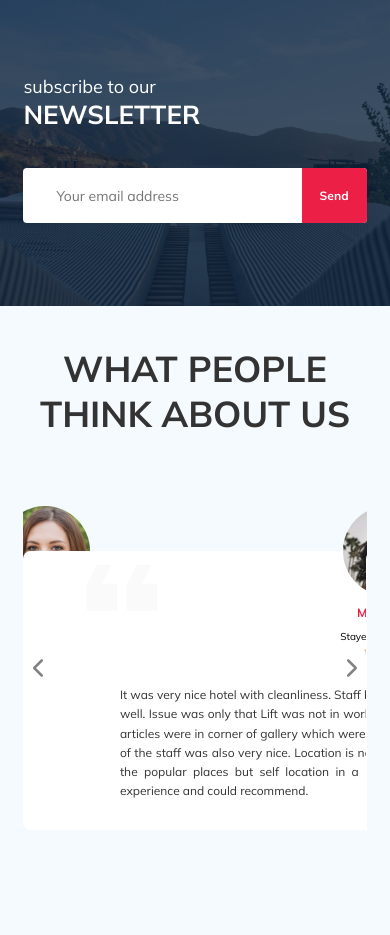
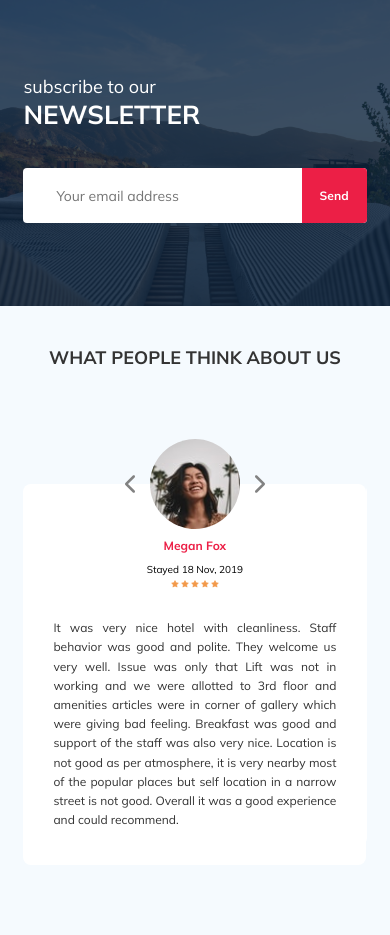
Before and after one commit to AlenaBM/tour-plan, a PHP site: page / in a window 390 px wide. Shown: the part 941-1876 px from the top of the page. Before the commit the page ends 1739 px from the top, so only its background shows below. Run offline with PHP 8.4, Linux system fonts and the light colour scheme.

Commit message:
create media for section reviews

```diff
--- a/css/style.css
+++ b/css/style.css
@@ -945,7 +945,7 @@ template {
   background-color: #fff;
   border-radius: 8px;
   margin: 45px auto 0;
-  width: 730px;
+  max-width: 730px;
   padding: 0 62px 30px;
   position: relative;
   -webkit-box-sizing: border-box;
@@ -1035,6 +1035,7 @@ template {
   line-height: 160%;
   text-align: justify;
   margin: auto;
+  z-index: 99;
 }
 
 @media (max-width: 1200px) {
@@ -1094,6 +1095,13 @@ template {
         -ms-flex-direction: row;
             flex-direction: row;
   }
+  .reviews__title {
+    font-size: 30px;
+    line-height: 38px;
+  }
+  .reviews-slider__item {
+    max-width: 580px;
+  }
 }
 
 @media (max-width: 768px) {
@@ -1135,6 +1143,32 @@ template {
     -webkit-box-align: start;
         -ms-flex-align: start;
             align-items: flex-start;
+  }
+  .reviews__title {
+    font-size: 24px;
+    line-height: 30px;
+    text-align: center;
+  }
+  .reviews-slider__item {
+    padding: 0 30px 36px;
+  }
+  .reviews-slider__item:after, .reviews-slider__item::before {
+    display: none;
+  }
+  .reviews-slider__button {
+    top: 30px;
+  }
+  .reviews-slider__button--prev {
+    left: 50%;
+    -webkit-transform: translate(-50%, 0);
+            transform: translate(-50%, 0);
+    margin-left: -65px;
+  }
+  .reviews-slider__button--next {
+    right: 50%;
+    -webkit-transform: translate(50%, 0);
+            transform: translate(50%, 0);
+    margin-right: -65px;
   }
 }
 
@@ -1254,5 +1288,10 @@ template {
   .subscribe {
     width: 100%;
   }
+  .reviews__title {
+    font-size: 18px;
+    line-height: 23px;
+    text-align: center;
+  }
 }
 /*# sourceMappingURL=style.css.map */
--- a/sass/_media.sass
+++ b/sass/_media.sass
@@ -44,6 +44,13 @@
       width: 100%
   .booking
     flex-direction: row
+  .reviews
+    &__title
+      font-size: 30px
+      line-height: 38px
+    &-slider
+      &__item
+        max-width: 580px
 
 // — до 768px
 @media (max-width: 768px)
@@ -74,6 +81,26 @@
     &-wrap
       flex-direction: column
       align-items: flex-start
+  .reviews
+    &__title
+      font-size: 24px
+      line-height: 30px
+      text-align: center
+    &-slider
+      &__item
+        padding: 0 30px 36px
+        &:after, &::before
+          display: none
+      &__button
+        top: 30px
+        &--prev
+          left: 50%
+          transform: translate(-50%, 0)
+          margin-left: -65px
+        &--next
+          right: 50%
+          transform: translate(50%, 0)
+          margin-right: -65px
 
 // — от 320 до 576px
 @media (min-width: 320px) and (max-width: 576px)
@@ -86,7 +113,6 @@
     &-top
       padding-top: 28px
       padding-bottom: 28px
-
   .menu
     &-button
       display: flex
@@ -156,3 +182,8 @@
         line-height: 33px
   .subscribe
     width: 100%
+  .reviews
+    &__title
+      font-size: 18px
+      line-height: 23px
+      text-align: center
--- a/sass/sections/_reviews.sass
+++ b/sass/sections/_reviews.sass
@@ -25,7 +25,7 @@
       background-color: #fff
       border-radius: 8px
       margin: 45px auto 0
-      width: 730px
+      max-width: 730px
       padding: 0 62px 30px
       position: relative
       box-sizing: border-box
@@ -84,3 +84,4 @@
       line-height: 160%
       text-align: justify
       margin: auto
+      z-index: 99
```
Also changed, not shown: 1 other file.
